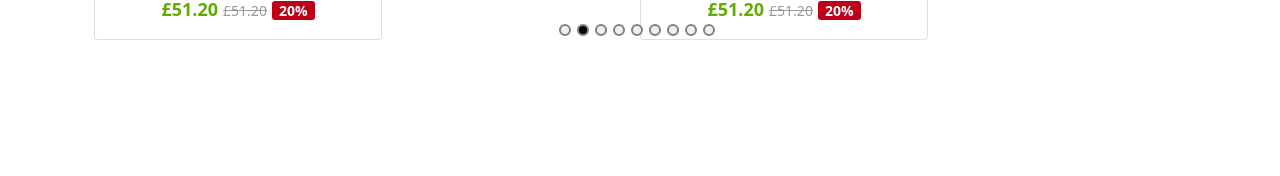
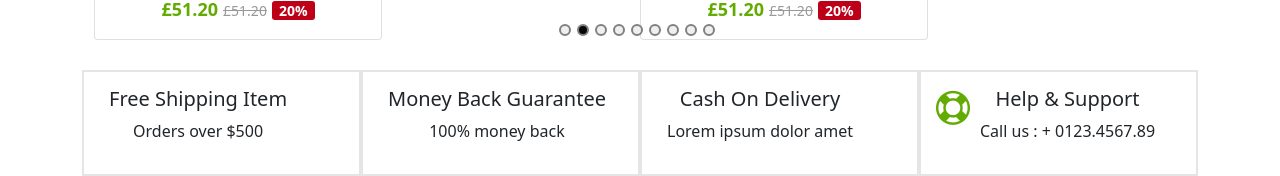
Before and after one commit to hoseindig/react-shop-test, a React (Create React App) app: page / in a window 1280 px wide. Shown: the part 1774-1950 px from the top of the page. Before the commit the page ends 1844 px from the top, so only its background shows below. Built offline with nearby package versions, Linux system fonts and the light colour scheme.

Commit message:
feature-box

```diff
--- a/src/App.scss
+++ b/src/App.scss
@@ -189,3 +189,9 @@
   background: #62ab00;
   color: #fff !important;
 }
+
+// *******************
+
+.h-100 {
+  height: 100% !important;
+}
--- /dev/null
+++ b/src/components/featuresBox.jsx
@@ -0,0 +1,60 @@
+import { Row, Col, Container } from "react-bootstrap";
+import styles from "./featuresBox.module.scss";
+const FeaturesBox = () => {
+  const features = [
+    {
+      id: 1,
+      icon: "fa fa-shipping-fast",
+      h5: "Free Shipping Item",
+      p: "Orders over $500",
+    },
+    {
+      id: 2,
+      icon: "fa fa-redo-alt",
+      h5: "Money Back Guarantee",
+      p: "100% money back",
+    },
+    {
+      id: 3,
+      icon: "fa fa-piggy-bank",
+      h5: "Cash On Delivery",
+      p: "Lorem ipsum dolor amet",
+    },
+    {
+      id: 4,
+      icon: "fa fa-life-ring",
+      h5: "Help & Support",
+      p: "Call us : + 0123.4567.89",
+    },
+  ];
+  return (
+    <Container>
+      {" "}
+      <div className={styles.features}>
+        <Row>
+          {features.map((f) => {
+            return (
+              <Col
+                key={f.id}
+                md={3}
+                sm={6}
+                xs={1}
+                className={styles["feature-box"] + " h-100"}
+              >
+                <div className={styles["icon"]}>
+                  <i className={f.icon}></i>
+                </div>
+                <div className={styles["text"]}>
+                  <h5>{f.h5}</h5>
+                  <p> {f.p}</p>
+                </div>
+              </Col>
+            );
+          })}
+        </Row>
+      </div>
+    </Container>
+  );
+};
+
+export default FeaturesBox;
--- /dev/null
+++ b/src/components/featuresBox.module.scss
@@ -0,0 +1,20 @@
+.features {
+  .feature-box {
+    border: 2px solid #e5e5e5;
+    padding: 15px;
+    display: -webkit-box;
+    display: -ms-flexbox;
+    display: flex;
+    -webkit-box-align: start;
+    -ms-flex-align: start;
+    align-items: flex-start;
+    .icon {
+      margin-right: 10px;
+      color: #62ab00;
+      font-size: 34px;
+      line-height: 40px;
+    }
+    .text {
+    }
+  }
+}
--- a/src/components/mainBox.jsx
+++ b/src/components/mainBox.jsx
@@ -2,6 +2,7 @@ import styles from "./mainBox.module.scss";
 import CarouselBox from "../components/Carousel";
 import CategoryGallery from "./categoryGallery";
 import Section from "./section";
+import FeaturesBox from "./featuresBox";
 const MainBox = () => {
   return (
     <div className={styles["main-box"]}>
@@ -9,6 +10,8 @@ const MainBox = () => {
       <CarouselBox />
       <CategoryGallery />
       <Section />
+      <FeaturesBox />
+
     </div>
   );
 };
```
